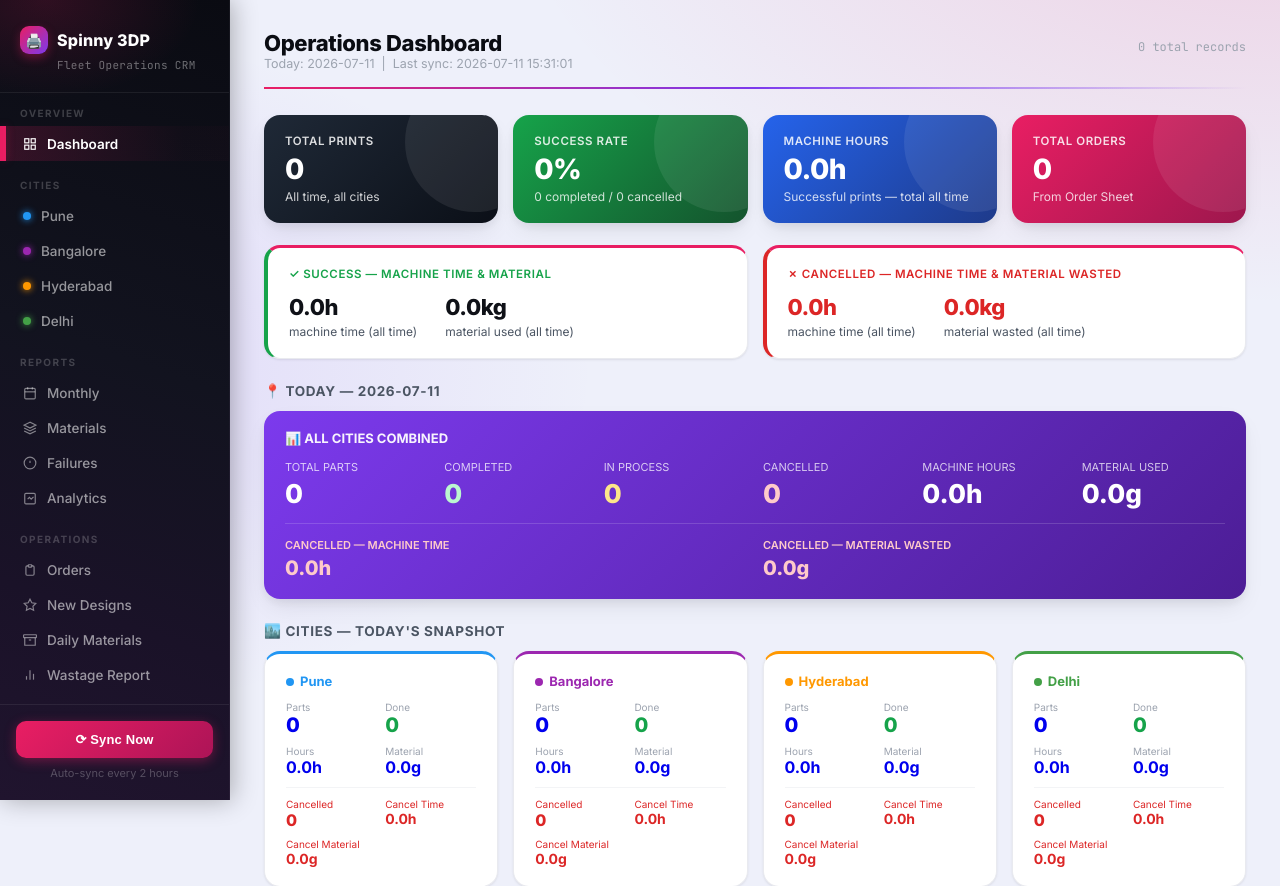
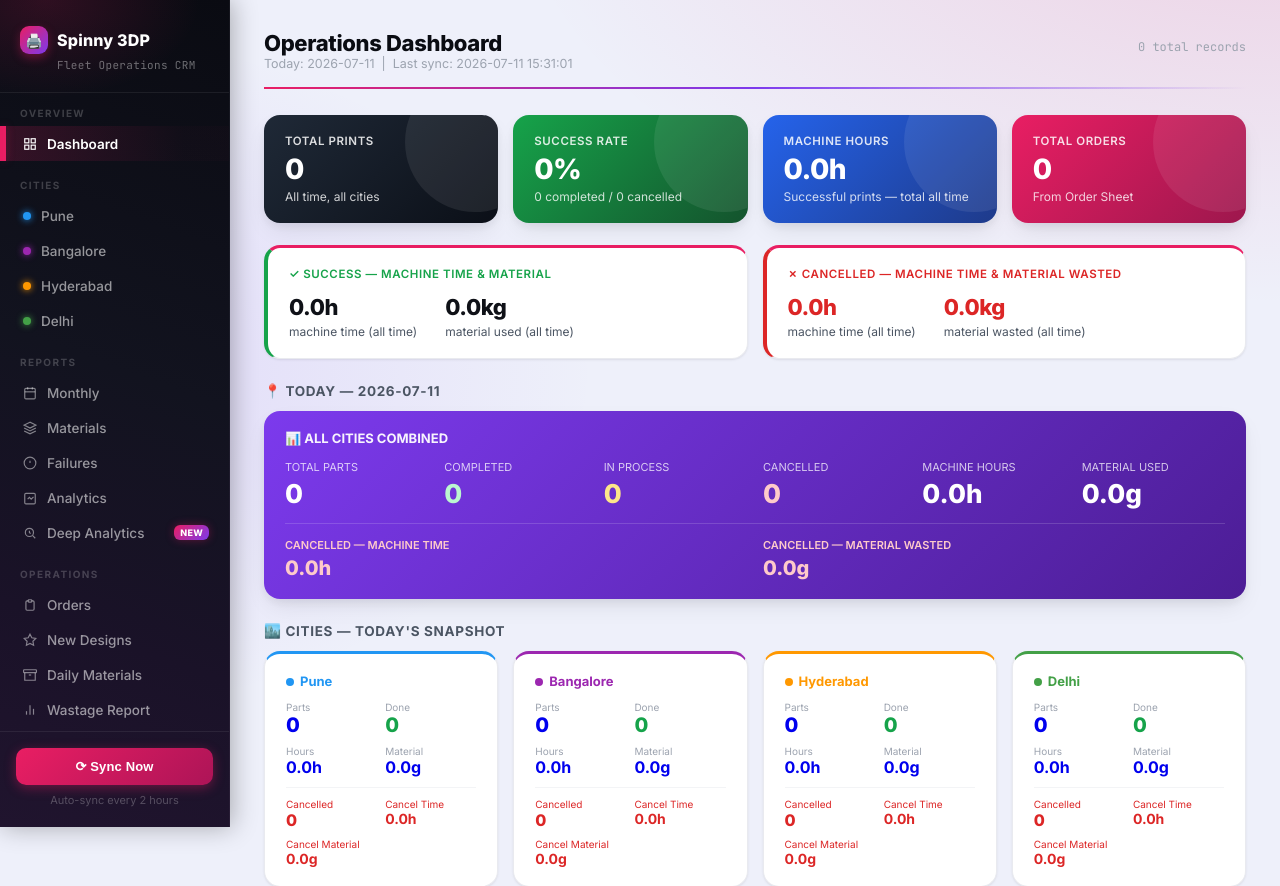
Before and after one commit to vishal15-ops/spinny-3dp-crm, a Flask app: page / in a window 1280 px wide. Shown: the top 886 px of the page. Run offline with Flask 3, Linux system fonts and the light colour scheme; data comes from the database, SQL or seed files in the repository; data that the repository does not hold is empty.

Commit message:
Update base.html

```diff
--- a/templates/base.html
+++ b/templates/base.html
@@ -84,6 +84,11 @@
     .nav-link svg{opacity:.85;flex-shrink:0;transition:opacity .15s}
     .nav-link:hover svg,.nav-link.active svg{opacity:1}
     .city-dot{width:8px;height:8px;border-radius:50%;flex-shrink:0;box-shadow:0 0 7px currentColor}
+    .nav-link .nav-badge{
+      margin-left:auto;font-size:9px;font-weight:800;letter-spacing:.03em;text-transform:uppercase;
+      background:linear-gradient(135deg,var(--pink),#7c3aed);color:#fff;padding:2px 6px;border-radius:6px;
+      box-shadow:0 0 8px var(--pink-glow);
+    }
     .sidebar-footer{margin-top:auto;padding:16px 16px 20px;border-top:1px solid rgba(255,255,255,.07)}
     .sync-btn{
       width:100%;padding:11px;background:linear-gradient(135deg,var(--pink),var(--pink-dark));
@@ -216,6 +221,9 @@
     <a href="/analytics" class="nav-link {% if active=='analytics' %}active{% endif %}">
       <svg width="14" height="14" fill="none" stroke="currentColor" stroke-width="2" viewBox="0 0 24 24"><rect x="3" y="4" width="18" height="18" rx="2"/><path d="M8 14l3-3 3 3 4-4"/></svg>Analytics
     </a>
+    <a href="/deep" class="nav-link {% if active=='deep' %}active{% endif %}">
+      <svg width="14" height="14" fill="none" stroke="currentColor" stroke-width="2" viewBox="0 0 24 24"><path d="M11 4a7 7 0 100 14 7 7 0 000-14z"/><path d="M21 21l-4.35-4.35"/><path d="M11 8v3l2 2"/></svg>Deep Analytics<span class="nav-badge">New</span>
+    </a>
   </div>
   <div class="nav-section">
     <div class="nav-label">Operations</div>
```
